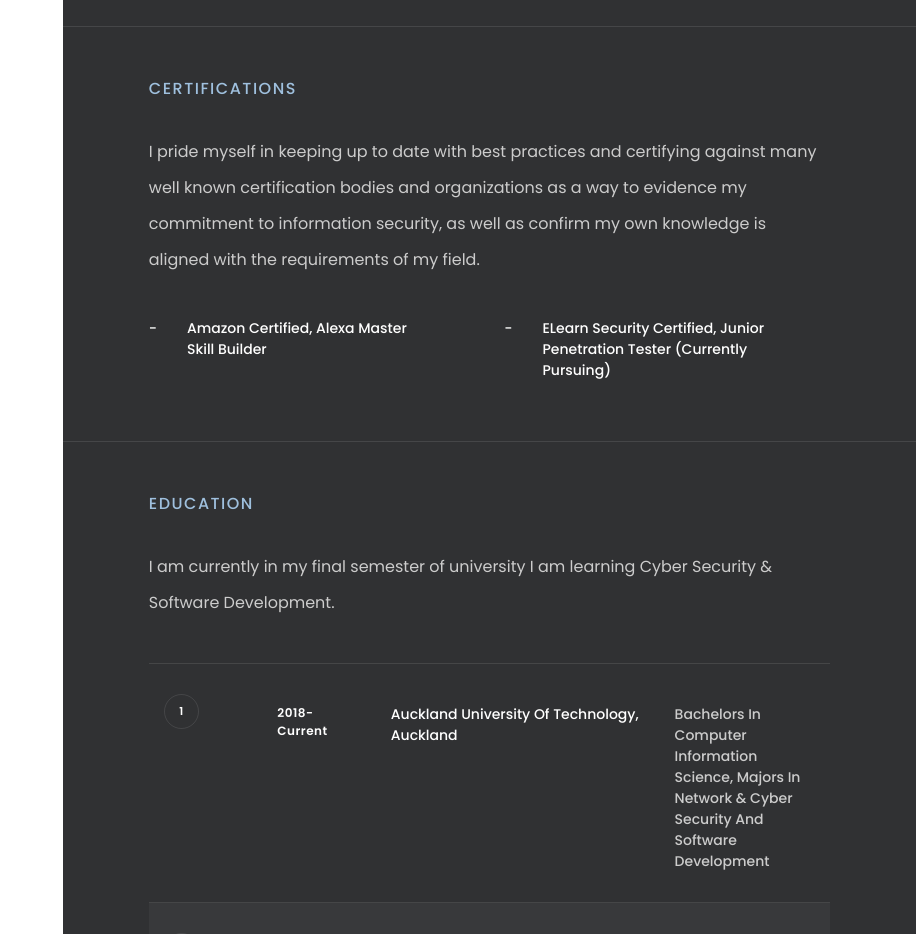
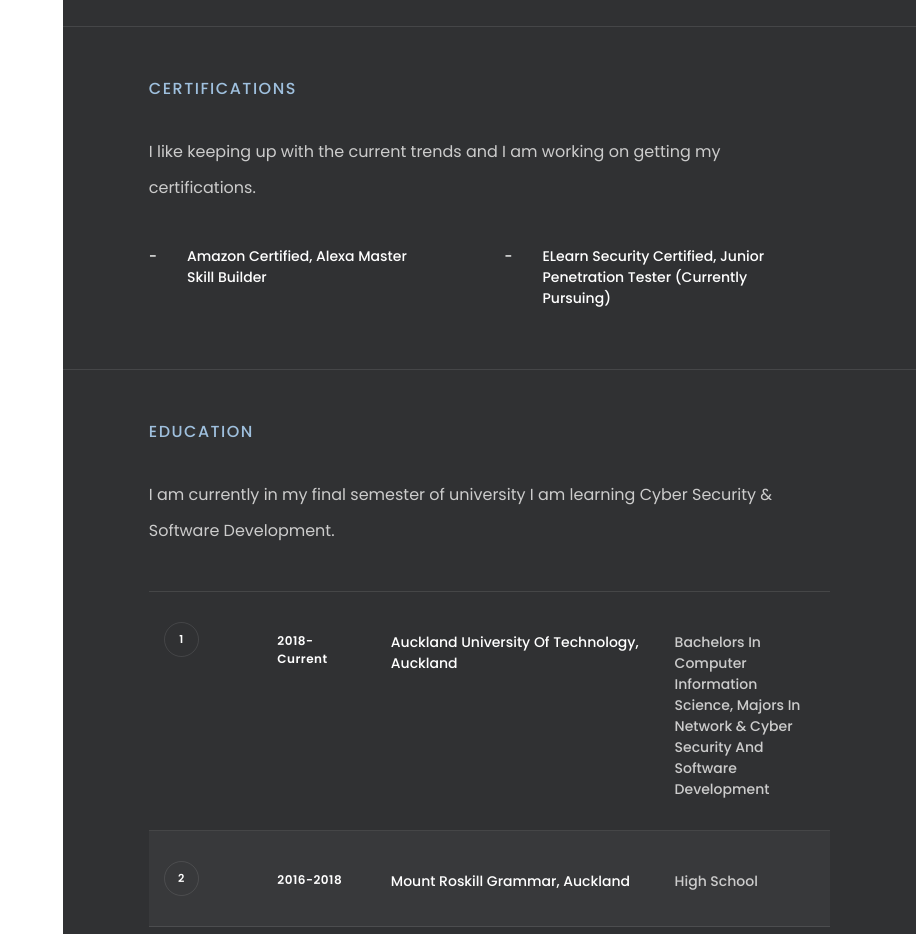
Before and after one commit to EssaThaver/essathaver.github.io, a website: page index.html in a window 1280 px wide. Shown: the part 1760-2694 px from the top of the page, without its empty margins (364-1280 px from the left). Drawn offline with nearby package versions, Linux system fonts and the light colour scheme.

Commit message:
More Minor Changes

```diff
--- a/index.html
+++ b/index.html
@@ -226,7 +226,7 @@ Comment: https://openpgpjs.org
                         <!--Achivement Sec-->
 						<section id="achivement_sec"  class="col-lg-10 col-md-11 col-sm-11 center-div achivement-wrap  sec-pad-top sec-pad-bottom-sm">
 							<h6>Certifications</h6>
-							<p class="wow fadeInUp" data-wow-duration=".4s">I pride myself in keeping up to date with best practices and certifying against many well known certification bodies and organizations as a way to evidence my commitment to information security, as well as confirm my own knowledge is aligned with the requirements of my field.</p>
+							<p class="wow fadeInUp" data-wow-duration=".4s">I like keeping up with the current trends and I am working on getting my certifications.</p>
 							<div class="achivement-list-wrap margin-top-40">
 								<ul class="row">
 									<li class="col-sm-6">
```
